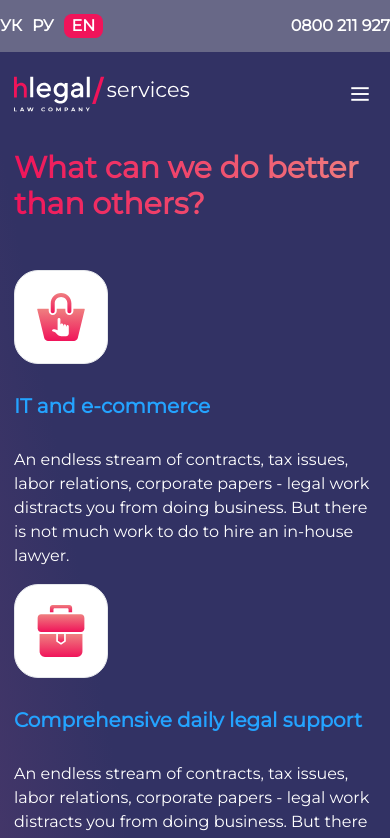
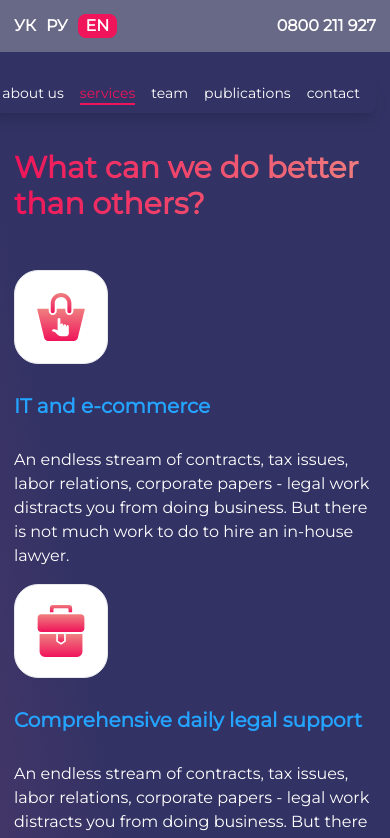
Before and after one commit to DaniilT048/final-web-project, a website: page index.html in a window 390 px wide. Both pictures are taken after a click on the button 360 px from the left and 94 px from the top of the page. Shown: the top 838 px of the page. Drawn offline with Linux system fonts and the light colour scheme.

Commit message:
drop menu

```diff
--- a/index.html
+++ b/index.html
@@ -7,7 +7,7 @@
 </head>
 <body>
 <header class="bg-main md:p-14 lg:grid lg:grid-cols-2 lg:grid-rows-2">
-    <div class="bg-soft md:bg-main flex justify-between md:justify-start text-white py-3.5 lg:col-start-2 lg:self-end lg:justify-self-end">
+    <div class="bg-soft md:bg-main flex justify-between md:justify-start text-nowrap text-white p-3.5 lg:col-start-2 lg:self-end lg:justify-self-end">
         <ol class="flex gap-x-2.5 uppercase font-bold">
             <li><a href="#">ук</a></li>
             <li><a href="#">ру</a></li>
@@ -19,16 +19,25 @@
     </div>
         <div class="flex justify-between p-3.5 lg:row-span-2 lg:col-start-1 lg:row-start-1 ">
             <img class="w-44 h-14 md:w-80 md:h-16" src="assets/images/header/logo.svg" alt="logo">
-        <button>
-            <img class="w-8 h-8 md:hidden" src="assets/images/header/hamburger.svg" alt="">
-        </button>
+            <div class="relative">
+                <button class="peer">
+                    <img class="w-8 h-8 md:hidden cursor-pointer" src="assets/images/header/hamburger.svg" alt="Menu">
+                </button>
+                <ol class="hidden peer-focus:flex absolute right-0 top-1/2 -translate-y-1/2 bg-main text-nowrap text-sm text-white flex-row gap-4 px-4 py-2 rounded-md shadow-lg md:hidden">
+                    <li><a href="#" class="hover:text-accent">about us</a></li>
+                    <li class="text-accent border-b-2 border-accent"><a href="#">services</a></li>
+                    <li><a href="#" class="hover:text-accent">team</a></li>
+                    <li><a href="#" class="hover:text-accent">publications</a></li>
+                    <li><a href="#" class="hover:text-accent">contact</a></li>
+                </ol>
+            </div>
         </div>
         <ol class="hidden md:flex justify-start gap-x-4 text-white font-bold p-3.5 lg:self-end lg:justify-self-end">
-            <li><a href="#">about us</a></li>
-            <li class="text-accent border-b-2 border-accent"><a href="#">services</a></li>
-            <li><a href="#">team</a></li>
-            <li><a href="#">publications</a></li>
-            <li><a href="#">contact</a></li>
+            <li class="hover:text-accent"><a href="#">about us</a></li>
+            <li class="text-accent border-b-2 hover:text-accent border-accent"><a href="#">services</a></li>
+            <li class="hover:text-accent"><a href="#">team</a></li>
+            <li class="hover:text-accent"><a href="#">publications</a></li>
+            <li class="hover:text-accent"><a href="#">contact</a></li>
         </ol>
     </header>
     <main class="bg-gradiented md:p-14 p-3.5 mb-14">
```
Also changed, not shown: assets/style.css.
